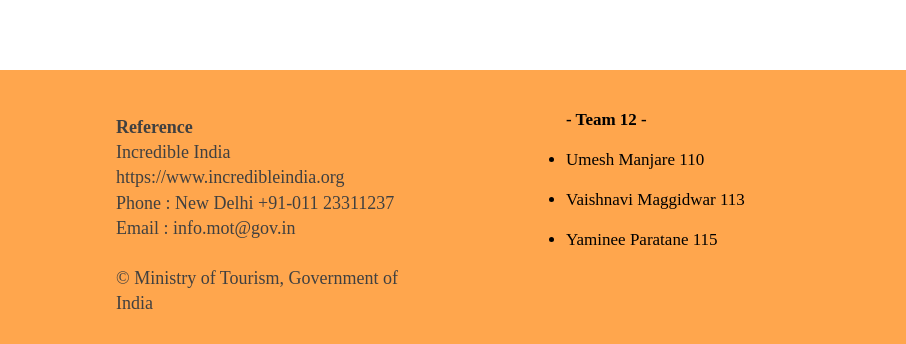
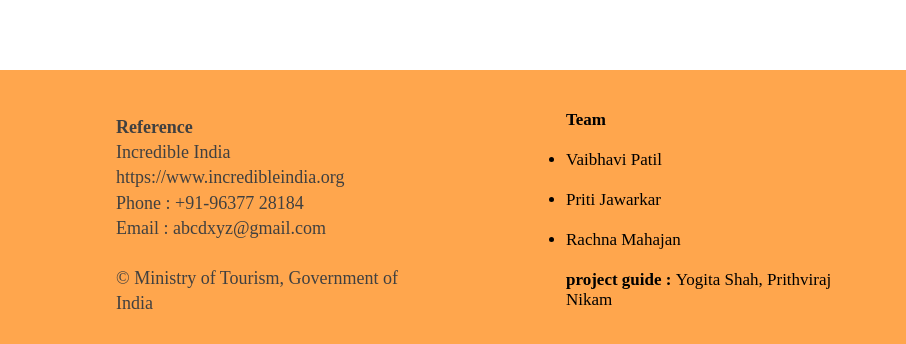
Before and after one commit to vaibpatil/namaste-india.github.io, a plain HTML site: page Submit.html in a window 1280 px wide. Shown: the part 870-1214 px from the top of the page, 374-1280 px from the left. Drawn offline with Linux system fonts and the light colour scheme.

Commit message:
Add files via upload

```diff
--- a/Submit.html
+++ b/Submit.html
@@ -41,24 +41,25 @@
 			</div>
 			<div class="info">
 				<p><b>Reference</b><br>
-				   Incredible India<br>
-				   https://www.incredibleindia.org<br>
-				   Phone : New Delhi +91-011 23311237<br>
-				   Email : info.mot@gov.in<br><br>
-				   © Ministry of Tourism, Government of India
+					Incredible India<br>
+					https://www.incredibleindia.org<br>
+					Phone : +91-96377 28184<br>
+					Email : abcdxyz@gmail.com<br><br>
+					© Ministry of Tourism, Government of India
 				</p>
 			</div>
 			<div class="contact">
-				<p><b>- Team 12 -</b>
-				<br><br>
+				<p><b> Team</b>
+					<br><br>
 				<ul>
-				<li>Umesh Manjare 110 </li><br>
-				<li>Vaishnavi Maggidwar 113 </li><br>
-				<li>Yaminee Paratane 115 </li>
+					<li>Vaibhavi Patil </li><br>
+					<li>Priti Jawarkar </li><br>
+					<li>Rachna Mahajan </li>
 				</ul>
+				<br>
+				<b>project guide : </b>Yogita Shah, Prithviraj Nikam
 				</p>
 			</div>
 		</div>
-
 	</body>
 </html>
--- a/css/Destinations.css
+++ b/css/Destinations.css
@@ -590,7 +590,7 @@ body{
 	float:left;
 	margin-left:150px;
 	width:300px;
-	height:150px;
+	height:200px;
 	background-color:#ffa64d;
 	font-size:17px;
 	margin-top:10px;
--- a/css/DestinationsH.css
+++ b/css/DestinationsH.css
@@ -215,7 +215,7 @@ body{
 	float:left;
 	margin-left:150px;
 	width:300px;
-	height:150px;
+	height:200px;
 	background-color:#ffa64d;
 	font-size:17px;
 	margin-top:10px;
--- a/css/DestinationsHS.css
+++ b/css/DestinationsHS.css
@@ -182,7 +182,7 @@ body{
 	float:left;
 	margin-left:150px;
 	width:300px;
-	height:150px;
+	height:200px;
 	background-color:#ffa64d;
 	font-size:17px;
 	margin-top:10px;
--- a/css/DestinationsS.css
+++ b/css/DestinationsS.css
@@ -213,7 +213,7 @@ body{
 	float:left;
 	margin-left:150px;
 	width:300px;
-	height:150px;
+	height: 200px;
 	background-color:#ffa64d;
 	font-size:17px;
 	margin-top:10px;
--- a/css/Feedback.css
+++ b/css/Feedback.css
@@ -172,7 +172,7 @@ textarea.contact-form-text{
 	float:left;
 	margin-left:150px;
 	width:300px;
-	height:150px;
+	height:200px;
 	background-color:#ffa64d;
 	font-size:17px;
 	margin-top:10px;
--- a/css/Food.css
+++ b/css/Food.css
@@ -228,7 +228,7 @@ body{
 	float:left;
 	margin-left:150px;
 	width:300px;
-	height:150px;
+	height:200px;
 	background-color:#ffa64d;
 	font-size:17px;
 	margin-top:10px;
--- a/css/Home.css
+++ b/css/Home.css
@@ -287,7 +287,7 @@ body{
 	float:left;
 	margin-left:150px;
 	width:300px;
-	height:150px;
+	height:200px;
 	background-color:#ffa64d;
 	font-size:17px;
 	margin-top:10px;
--- a/css/Submit.css
+++ b/css/Submit.css
@@ -120,7 +120,7 @@ body{
 	float:left;
 	margin-left:150px;
 	width:300px;
-	height:150px;
+	height:200px;
 	background-color:#ffa64d;
 	font-size:17px;
 	margin-top:10px;
```
